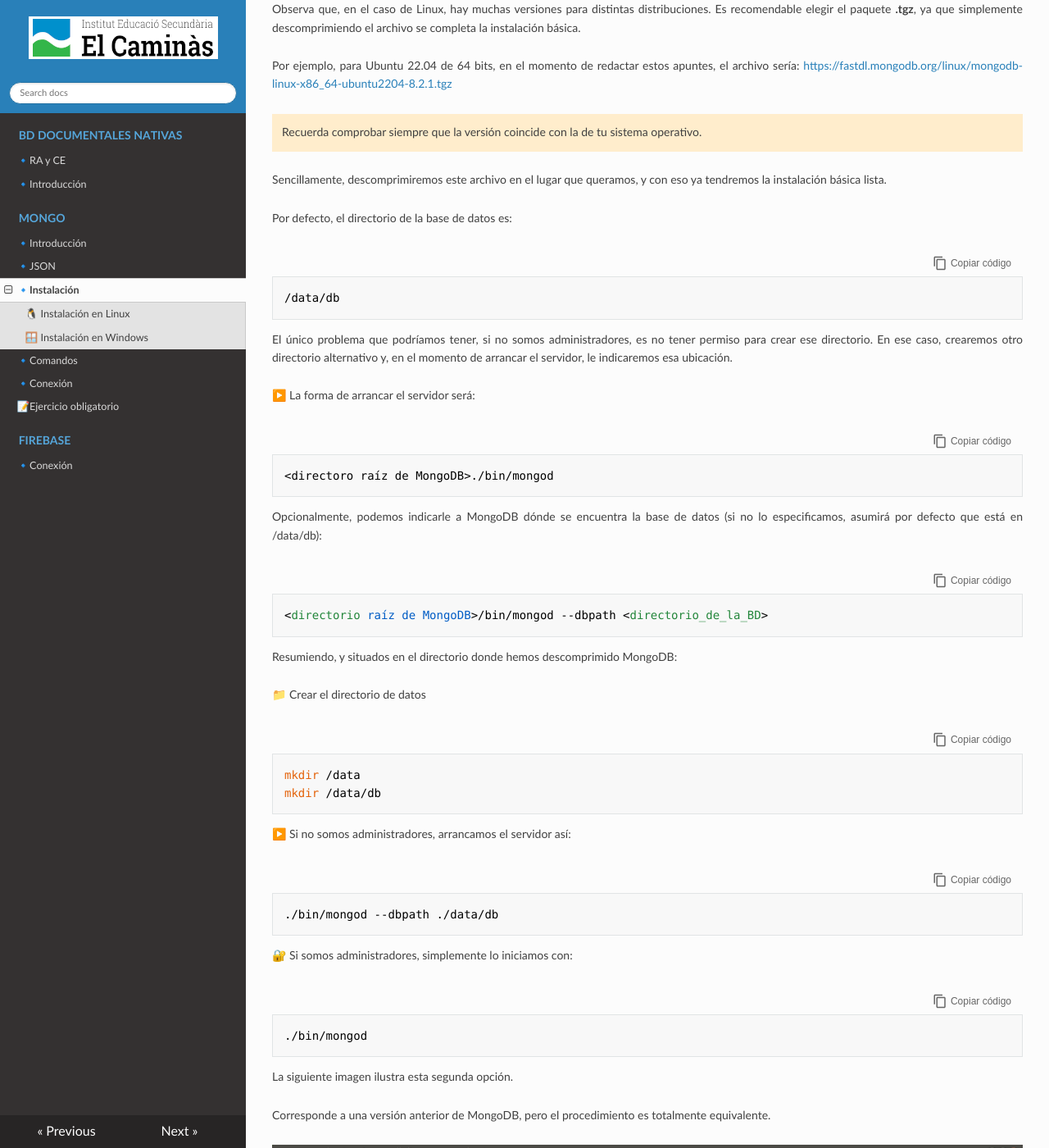
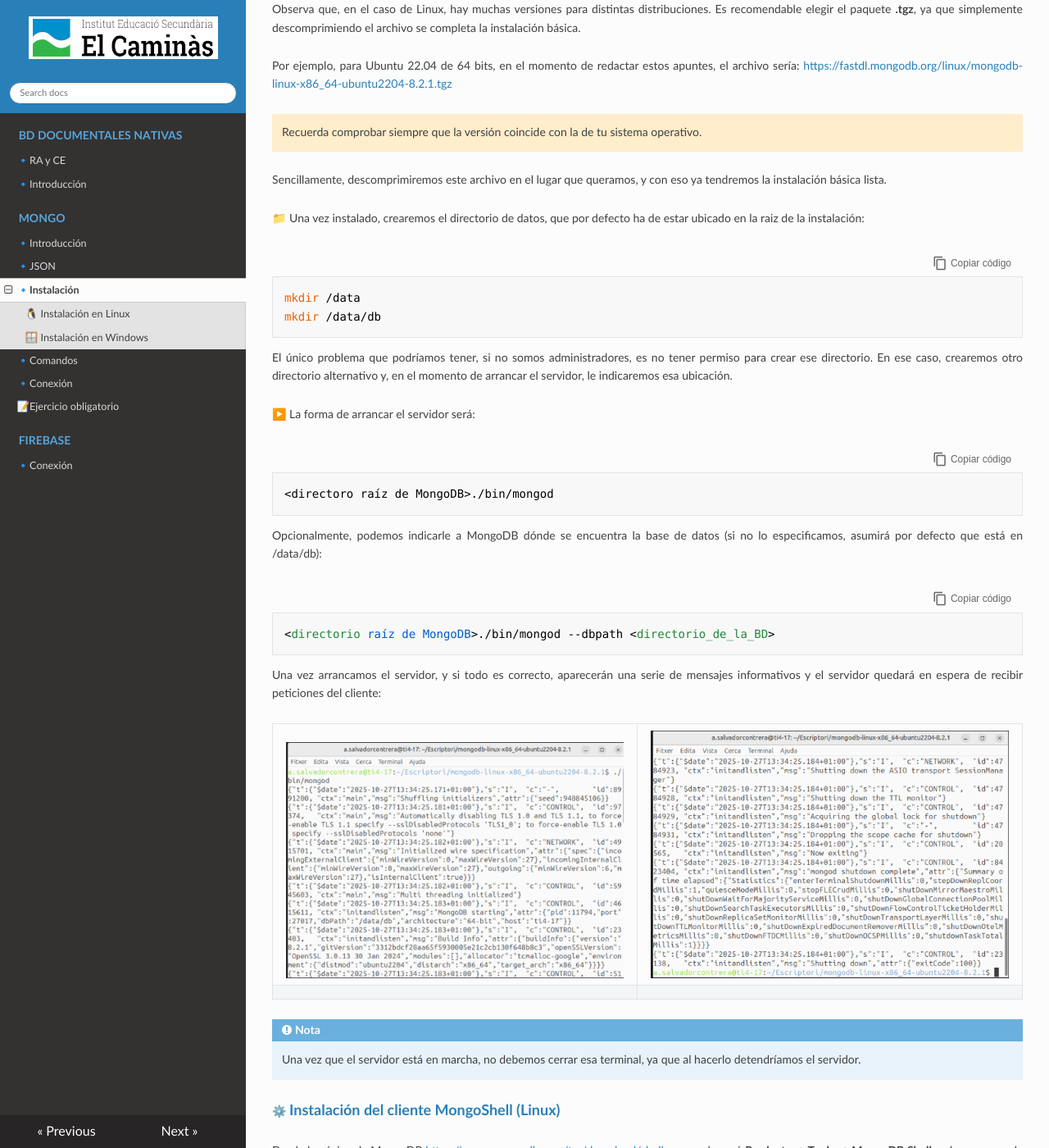
Before and after one commit to asalvadorc/AD_NoSQL_, an MkDocs documentation site: the page built from docs/mongo/instalacion.md, in a window 1280 px wide and 1400 px high, scrolled down 1099 px. Shown: the whole window at 82% size. Built offline with MkDocs 1.6.1, drawn with Linux system fonts in a browser that asks for light colours; nearby versions of some CDN libraries; some of the changed text lies outside the part shown.

Commit message:
instalacion linus

```diff
--- a/docs/mongo/instalacion.md
+++ b/docs/mongo/instalacion.md
@@ -46,12 +46,14 @@ Por ejemplo, para Ubuntu 22.04 de 64 bits, en el momento de redactar estos apunt
 
 Sencillamente, descomprimiremos este archivo en el lugar que queramos, y con eso ya tendremos la instalación básica lista.
 
-Por defecto, el directorio de la base de datos es:
+📁 Una vez instalado, crearemos el directorio de datos, que por defecto ha de estar ubicado en la raiz de la instalación:
 
-    /data/db
+    mkdir /data
+    mkdir /data/db
 
 El único problema que podríamos tener, si no somos administradores, es no tener permiso para crear ese directorio.
 En ese caso, crearemos otro directorio alternativo y, en el momento de arrancar el servidor, le indicaremos esa ubicación.
+
 
 ▶️ La forma de arrancar el servidor será:
 
@@ -59,28 +61,14 @@ En ese caso, crearemos otro directorio alternativo y, en el momento de arrancar
 
 Opcionalmente, podemos indicarle a MongoDB dónde se encuentra la base de datos (si no lo especificamos, asumirá por defecto que está en /data/db):
 
-    <directorio raíz de MongoDB>/bin/mongod --dbpath <directorio_de_la_BD>
+    <directorio raíz de MongoDB>./bin/mongod --dbpath <directorio_de_la_BD>
 
-Resumiendo, y situados en el directorio donde hemos descomprimido MongoDB:
+Una vez arrancamos el servidor, y si todo es correcto, aparecerán una serie de mensajes informativos y el servidor quedará en espera de recibir peticiones del cliente:
 
-📁 Crear el directorio de datos
 
-    mkdir /data
-    mkdir /data/db
+![alt text](../img/mongo_linus.png)|![alt text](../img/mongo_linus2.png)|
+-----|-----
 
-▶️ Si no somos administradores, arrancamos el servidor así:
-
-    ./bin/mongod --dbpath ./data/db
-
-🔐 Si somos administradores, simplemente lo iniciamos con:
-
-    ./bin/mongod
-
-La siguiente imagen ilustra esta segunda opción.
-
-Corresponde a una versión anterior de MongoDB, pero el procedimiento es totalmente equivalente.
-
-![alt text](../img/mongod.png)
 
 !!!Note "Nota"
     Una vez que el servidor está en marcha, no debemos cerrar esa terminal, ya que al hacerlo detendríamos el servidor.
@@ -105,9 +93,10 @@ El archivo correspondiente es: [https://downloads.mongodb.com/compass/mongosh-2.
 
 Sencillamente descomprimiremos este archivo en el lugar que queramos, y con eso ya tendremos hecha la instalación básica.
 
-    <directori raíz de  Mongosh>/bin/mongosh
+▶️ La forma de arrancar el cliente será:
 
-    ./bin/mongosh
+    <directori raíz de  Mongosh>./bin/mongosh
+
 
 ![alt text](../img/mongosh.png)
 
```
Also changed, not shown: docs/img/mongo_linus.png (added), docs/img/mongo_linus2.png (added), docs/img/mongosh.png, docs/img/mongosh_old.png (added).
